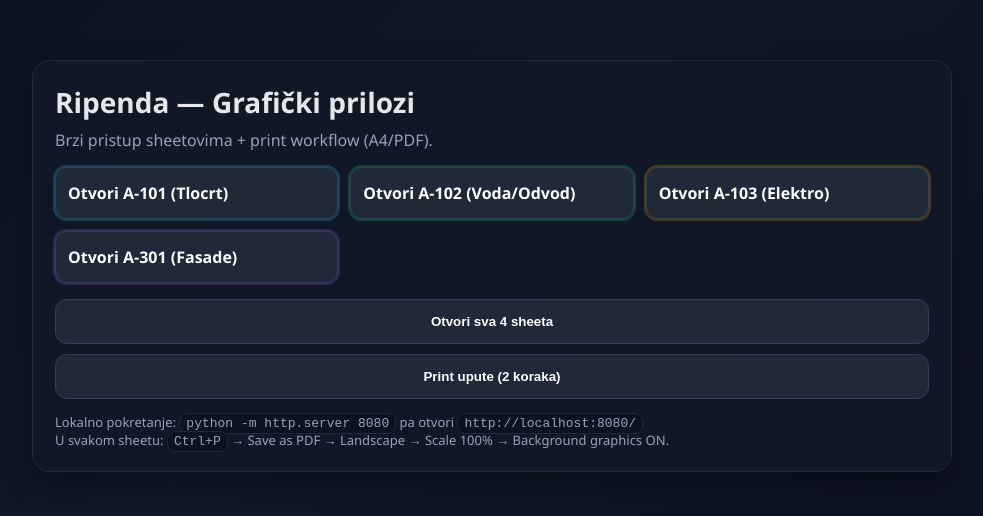
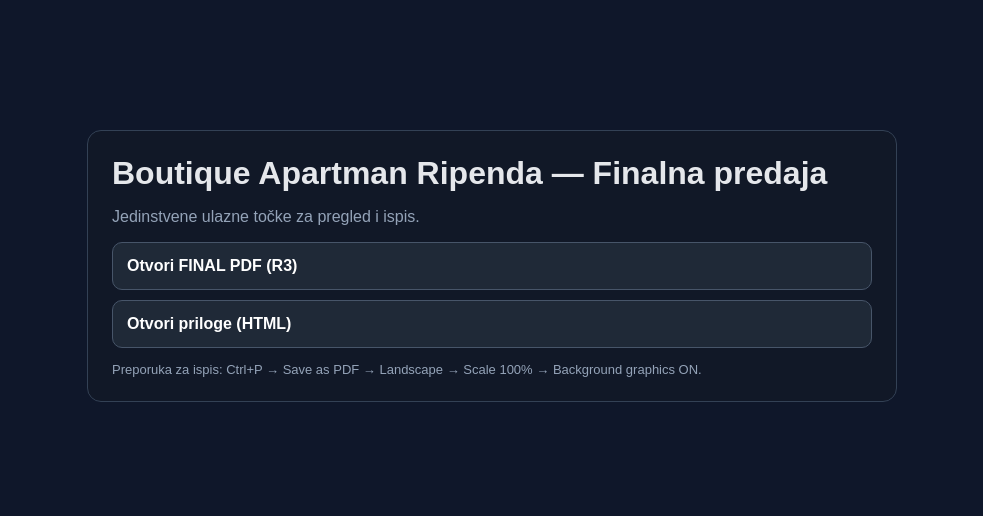
Before and after one commit to Zeljk018Bratic/izvedbeni_elaborat_ripenda.docx, a website: page index.html in a window 1280 px wide. Shown: the part 134-650 px from the top of the page, without its empty margins (148-1131 px from the left). Drawn offline with Linux system fonts and the light colour scheme.

Commit message:
Update index.html for final submission

```diff
--- a/index.html
+++ b/index.html
@@ -3,78 +3,43 @@
 <head>
   <meta charset="UTF-8" />
   <meta name="viewport" content="width=device-width, initial-scale=1.0" />
-  <title>Ripenda | Grafički prilozi</title>
+  <title>Ripenda | Finalna predaja</title>
   <style>
-    :root{
-      --bg:#0f172a; --card:#111827; --text:#e5e7eb; --muted:#94a3b8;
-      --accent:#22c55e; --accent2:#38bdf8; --warn:#f59e0b;
+    body{
+      margin:0; font-family:Arial,sans-serif; background:#0f172a; color:#e5e7eb;
+      display:flex; align-items:center; justify-content:center; min-height:100vh;
     }
-    *{box-sizing:border-box}
-    body{
-      margin:0; font-family:Segoe UI,Roboto,Arial,sans-serif;
-      background:linear-gradient(135deg,#0b1020,#111827 45%,#0b1020);
-      color:var(--text); min-height:100vh; display:flex; align-items:center; justify-content:center;
-      padding:24px;
+    .box{
+      width:min(760px,92%); background:#111827; border:1px solid #334155;
+      border-radius:14px; padding:24px;
     }
-    .wrap{width:min(920px,100%)}
-    .card{
-      background:rgba(17,24,39,.88); border:1px solid #1f2937; border-radius:18px;
-      padding:22px; box-shadow:0 12px 30px rgba(0,0,0,.35);
+    h1{margin:0 0 8px}
+    p{color:#94a3b8}
+    .btn{
+      display:block; text-decoration:none; color:#fff; background:#1f2937;
+      border:1px solid #475569; border-radius:10px; padding:14px; margin:10px 0;
+      font-weight:700;
     }
-    h1{margin:0 0 8px; font-size:28px}
-    p{margin:0 0 16px; color:var(--muted)}
-    .grid{
-      display:grid; grid-template-columns:repeat(auto-fit,minmax(220px,1fr)); gap:12px; margin-top:14px;
-    }
-    a.btn, button.btn{
-      display:block; width:100%; text-decoration:none; color:white; font-weight:600;
-      background:#1f2937; border:1px solid #334155; border-radius:12px; padding:14px 12px; cursor:pointer;
-      transition:.18s ease;
-    }
-    a.btn:hover, button.btn:hover{transform:translateY(-1px); border-color:#475569; background:#243244}
-    .a101{outline:2px solid rgba(56,189,248,.25)}
-    .a102{outline:2px solid rgba(34,197,94,.25)}
-    .a103{outline:2px solid rgba(245,158,11,.25)}
-    .a301{outline:2px solid rgba(168,85,247,.25)}
-    .tools{display:flex; gap:10px; flex-wrap:wrap; margin-top:16px}
-    .small{font-size:13px; color:var(--muted); margin-top:14px}
-    code{background:#0b1220; border:1px solid #1e293b; border-radius:8px; padding:2px 6px}
+    .btn:hover{background:#273449}
+    .note{font-size:13px;color:#94a3b8;margin-top:14px}
   </style>
 </head>
 <body>
-  <div class="wrap">
-    <div class="card">
-      <h1>Ripenda — Grafički prilozi</h1>
-      <p>Brzi pristup sheetovima + print workflow (A4/PDF).</p>
+  <main class="box">
+    <h1>Boutique Apartman Ripenda — Finalna predaja</h1>
+    <p>Jedinstvene ulazne točke za pregled i ispis.</p>
 
-      <div class="grid">
-        <a class="btn a101" href="./A-101.html" target="_blank" rel="noopener">Otvori A-101 (Tlocrt)</a>
-        <a class="btn a102" href="./A-102.html" target="_blank" rel="noopener">Otvori A-102 (Voda/Odvod)</a>
-        <a class="btn a103" href="./A-103.html" target="_blank" rel="noopener">Otvori A-103 (Elektro)</a>
-        <a class="btn a301" href="./A-301.html" target="_blank" rel="noopener">Otvori A-301 (Fasade)</a>
-      </div>
+    <a class="btn" href="./Izvedbeni_elaborat_Ripenda_R3_final.pdf" target="_blank" rel="noopener">
+      Otvori FINAL PDF (R3)
+    </a>
 
-      <div class="tools">
-        <button class="btn" onclick="openAll()">Otvori sva 4 sheeta</button>
-        <button class="btn" onclick="printHint()">Print upute (2 koraka)</button>
-      </div>
+    <a class="btn" href="./Prilozi_Instalacije_i_Fasade.html" target="_blank" rel="noopener">
+      Otvori priloge (HTML)
+    </a>
 
-      <div class="small">
-        Lokalno pokretanje: <code>python -m http.server 8080</code> pa otvori <code>http://localhost:8080/</code><br/>
-        U svakom sheetu: <code>Ctrl+P</code> → Save as PDF → Landscape → Scale 100% → Background graphics ON.
-      </div>
+    <div class="note">
+      Preporuka za ispis: Ctrl+P → Save as PDF → Landscape → Scale 100% → Background graphics ON.
     </div>
-  </div>
-
-  <script>
-    function openAll(){
-      ["A-101.html","A-102.html","A-103.html","A-301.html"].forEach(p =>
-        window.open("./"+p, "_blank", "noopener")
-      );
-    }
-    function printHint(){
-      alert("1) Otvori sheet\n2) Ctrl+P → Save as PDF → Landscape → Scale 100% → Background graphics ON");
-    }
-  </script>
+  </main>
 </body>
 </html>
```
